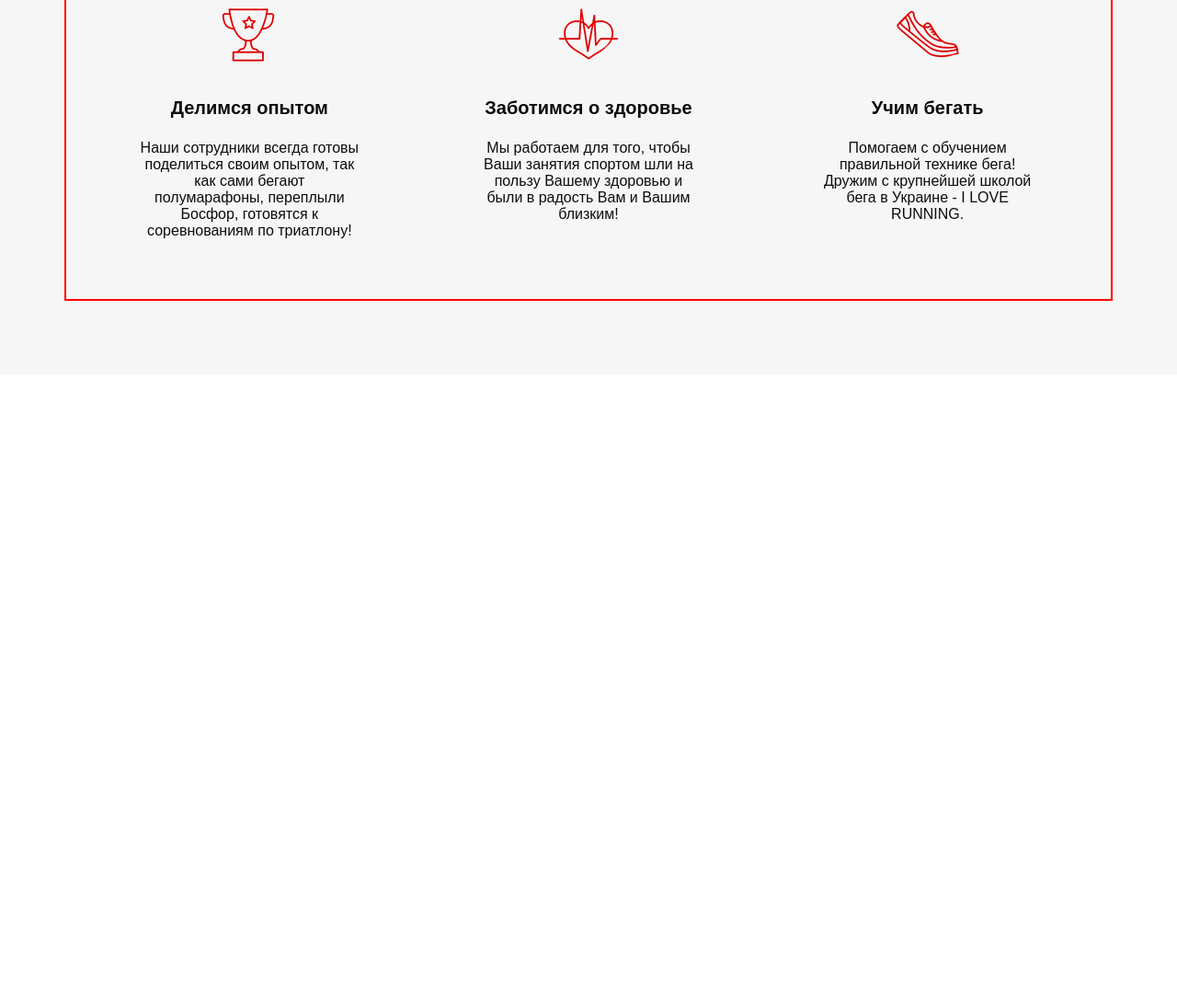
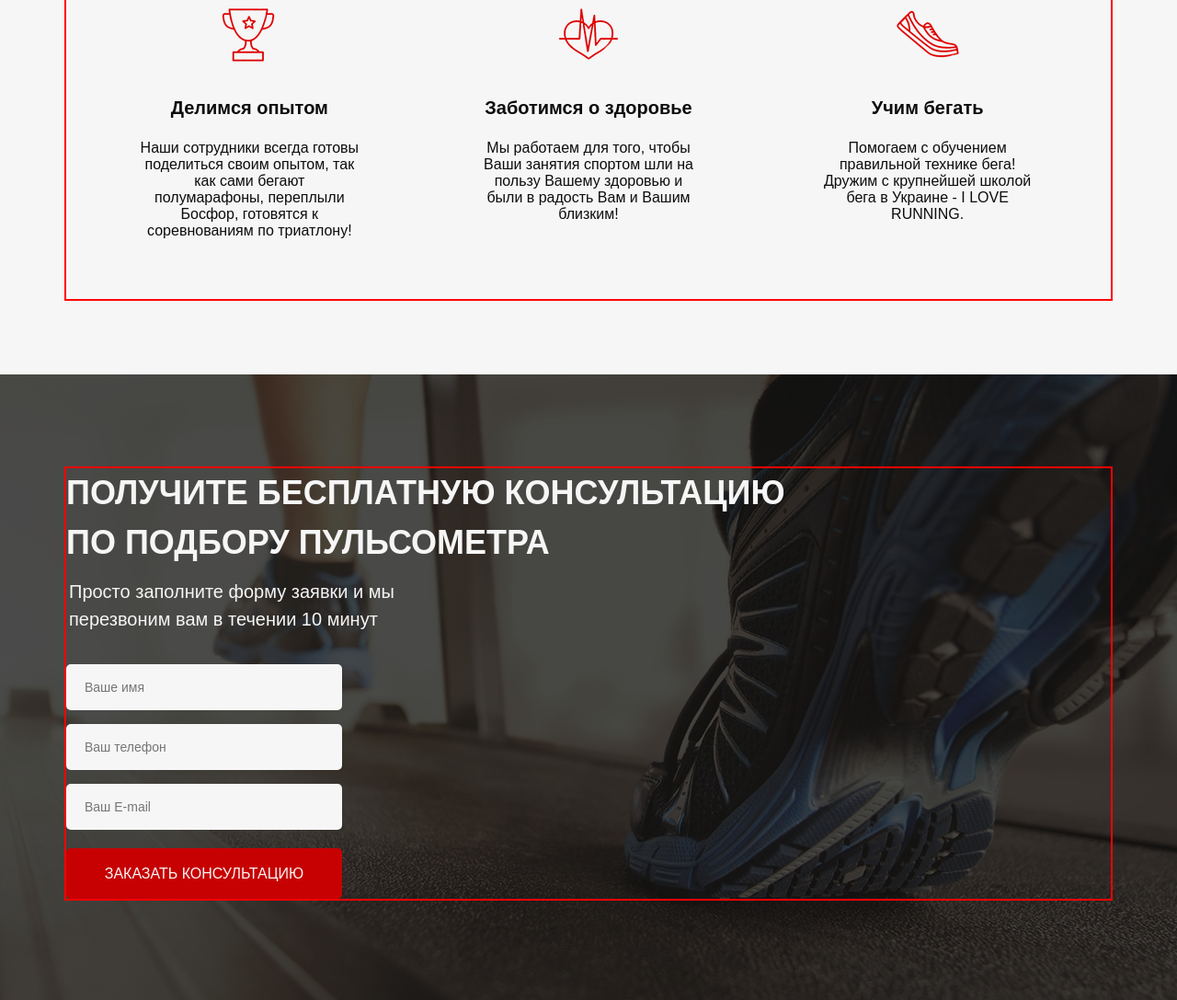
Before and after one commit to Titsvetlana/RunSmart, a plain HTML site: page src/index.html in a window 1280 px wide. Shown: the part 821-1908 px from the top of the page at 92% size. Before the commit the page ends 1228 px from the top, so only its background shows below. Drawn offline with Linux system fonts and the light colour scheme; a web font is replaced by a local one.

Commit message:
created a consultation block

```diff
--- /dev/null
+++ b/src/css/_consultation.css
@@ -0,0 +1,31 @@
+.consultation {
+    background: url(../img/consultation.jpg) center center/cover no-repeat;
+    padding: 100px 0 92px 0;
+    min-height: 680px;
+    color: var(--color, rgb(246, 246, 246));
+}
+
+
+
+.consultation__promo {
+    text-align: left;
+
+    .consultation__title {
+        font-size: 36px;
+        font-weight: 700;
+        line-height: 54px;
+        text-transform: uppercase;
+    }
+
+    span {
+        display: block;
+        max-width: 426px;
+        max-height: 61px;
+        margin-top: 8px;
+        padding: 3px;
+        font-size: 20px;
+        font-weight: 500;
+        line-height: 30px;
+    }
+
+}
--- /dev/null
+++ b/src/css/_form.css
@@ -0,0 +1,28 @@
+.feed-form {
+    margin-top: 36px;
+    display: flex;
+    flex-direction: column;
+    width: 300px;
+
+    input {
+        height: 50px;
+        border-radius: 5px;
+        border: none;
+        background: var(--color, rgb(246, 246, 246));
+        margin-bottom: 15px;
+        padding: 0 20px;
+        color: #4b4b4b;
+        font-size: 14px;
+        font-weight: 300;
+
+        &:nth-child(3) {
+            margin-bottom: 20px;
+        }
+    }
+
+    .button_submit {
+        width: 100%;
+        height: 55px;
+        font-size: 16px;
+    }
+}
--- a/src/css/style.css
+++ b/src/css/style.css
@@ -1,5 +1,7 @@
-@import "__basic_setting.css";
-@import "__header.css";
-@import "__media-header.css";
-@import "__advantages.css";
-@import "__media_advantages.css";
+@import "_basic_setting.css";
+@import "_header.css";
+@import "_media-header.css";
+@import "_advantages.css";
+@import "_media_advantages.css";
+@import "_consultation.css";
+@import "_form.css";
--- a/src/index.html
+++ b/src/index.html
@@ -75,10 +75,29 @@
                 <div class="advantages__item">
                     <img src="icons/advantages/shoe.png" alt="shoe">
                     <p>Учим бегать</p>
-                    <span>Помогаем с обучением правильной технике бега! Дружим с крупнейшей школой бега в Украине - I
-                        LOVE RUNNING.</span>
+                    <span>
+                        Помогаем с обучением правильной технике бега! Дружим с крупнейшей школой бега в Украине - I
+                        LOVE RUNNING.
+                    </span>
                 </div>
             </div>
+        </div>
+    </section>
+    <section class="consultation">
+        <div class="container">
+            <div class="consultation__promo">
+                <h3 class="consultation__title">Получите бесплатную консультацию <br> по подбору пульсометра</h3>
+                <span>
+                    Просто заполните форму заявки и мы перезвоним вам в течении 10 минут
+                </span>
+            </div>
+            <form class="feed-form" action="#">
+                <input name="name" required placeholder="Ваше имя" type="text">
+                <input name="phone" required placeholder="Ваш телефон" type="number">
+                <input name="email" required placeholder="Ваш E-mail" type="email">
+                <button class="button_submit">заказать консультацию</button>
+            </form>
+
         </div>
     </section>
 </body>
```
Also changed, not shown: src/css/_advantages.css (renamed from src/css/__advantages.css), src/css/_basic_setting.css (renamed from src/css/__basic_setting.css), src/css/_header.css (renamed from src/css/__header.css), src/css/_media-header.css (renamed from src/css/__media-header.css), src/css/_media_advantages.css (renamed from src/css/__media_advantages.css).
